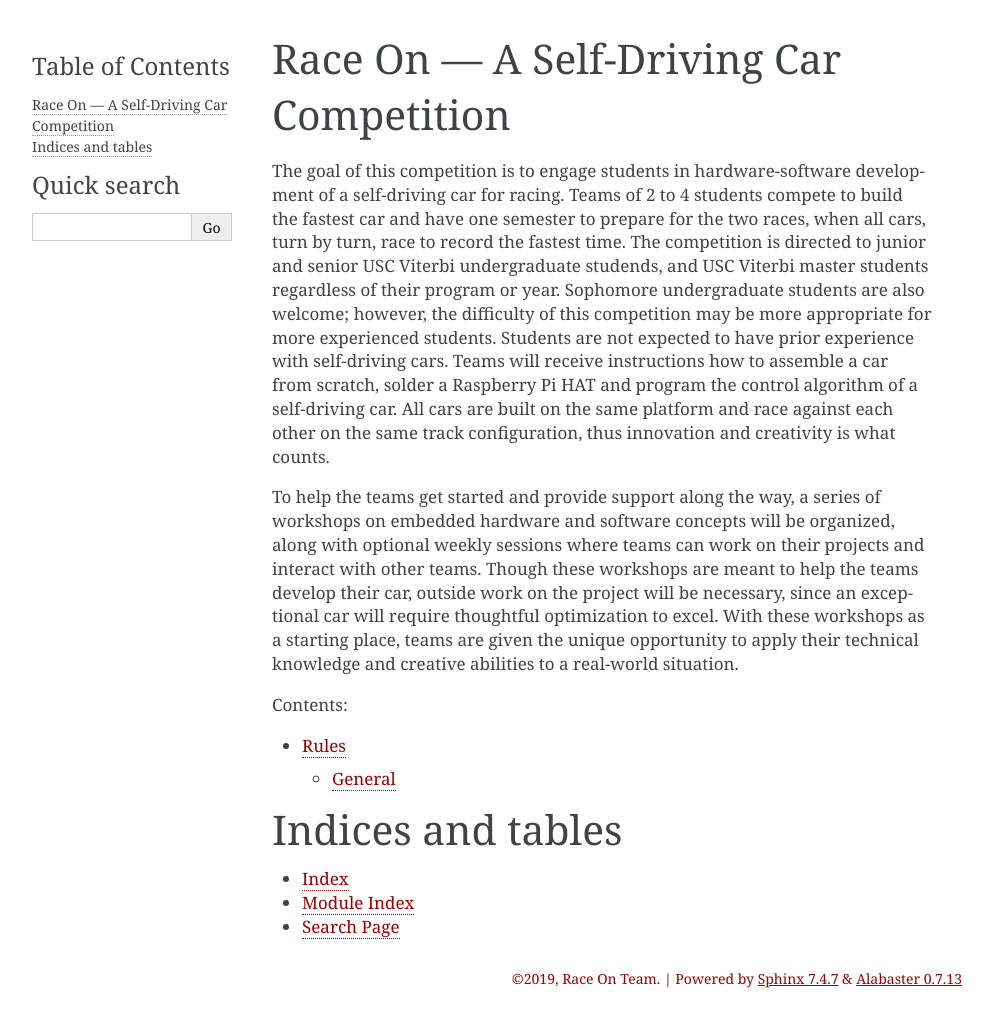
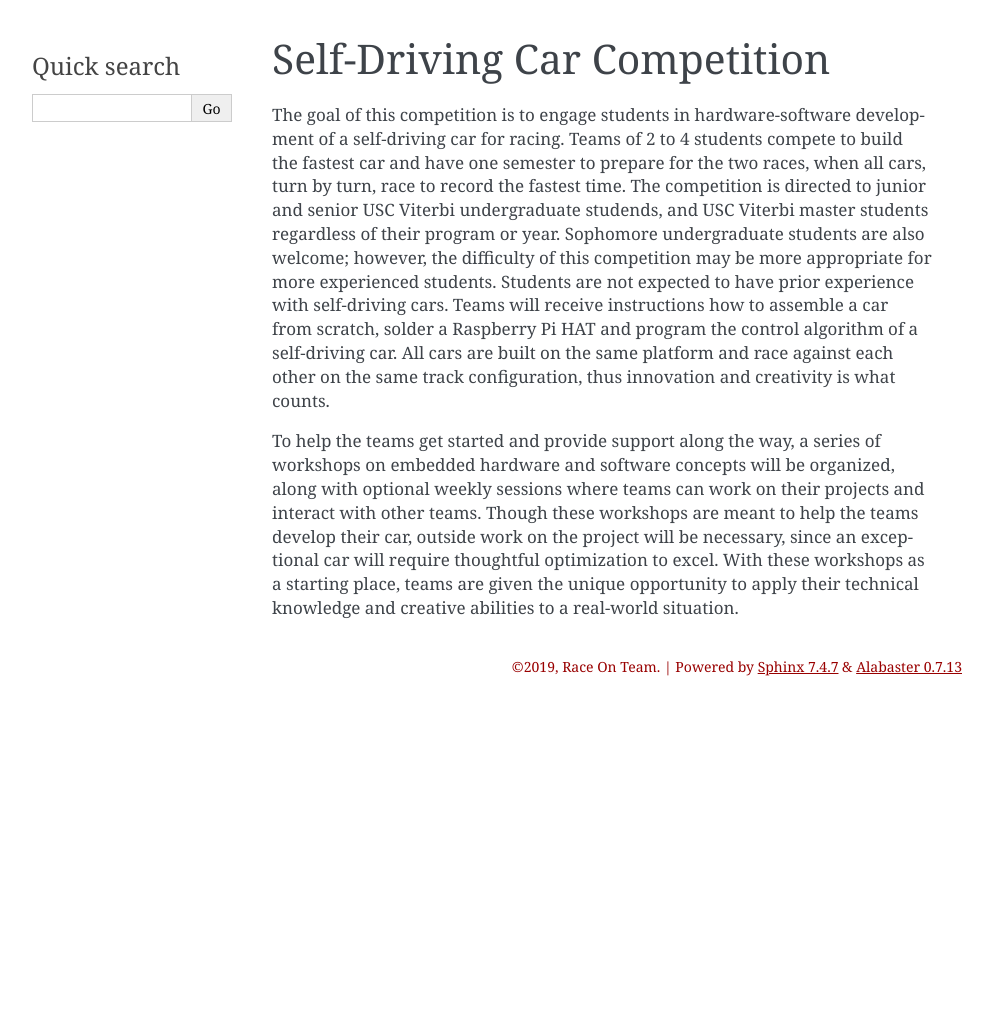
Before and after one commit to annaszy/website, a Sphinx documentation site: the page built from source/index.rst, in a window 1280 px wide. Shown: the whole page, without its empty margins (148-1141 px from the left). Built offline with Sphinx 7.4.7, drawn with Linux system fonts in a browser that asks for light colours; after the commit the page ends 900 px from its top, so only the background shows below that.

Commit message:
Update toctree

```diff
--- a/source/index.rst
+++ b/source/index.rst
@@ -1,4 +1,4 @@
-Race On — A Self-Driving Car Competition
+Self-Driving Car Competition
 ==================
 
 The goal of this competition is to engage students in hardware-software development of a self-driving car for racing. Teams of 2 to 4 students compete to build the fastest car and have one semester to prepare for the two races, when all cars, turn by turn, race to record the fastest time. The competition is directed to junior and senior USC Viterbi undergraduate studends, and USC Viterbi master students regardless of their program or year. Sophomore undergraduate students are also welcome; however, the difficulty of this competition may be more appropriate for more experienced students. Students are not expected to have prior experience with self-driving cars. Teams will receive instructions how to assemble a car from scratch, solder a Raspberry Pi HAT and program the control algorithm of a self-driving car. All cars are built on the same platform and race against each other on the same track configuration, thus innovation and creativity is what counts.
@@ -7,13 +7,8 @@ To help the teams get started and provide support along the way, a series of wor
 
 .. toctree::
    :maxdepth: 2
-   :caption: Contents:
+   :glob:
+   :hidden:
+   :titlesonly:
 
    rules.rst
-
-Indices and tables
-==================
-
-* :ref:`genindex`
-* :ref:`modindex`
-* :ref:`search`
```
